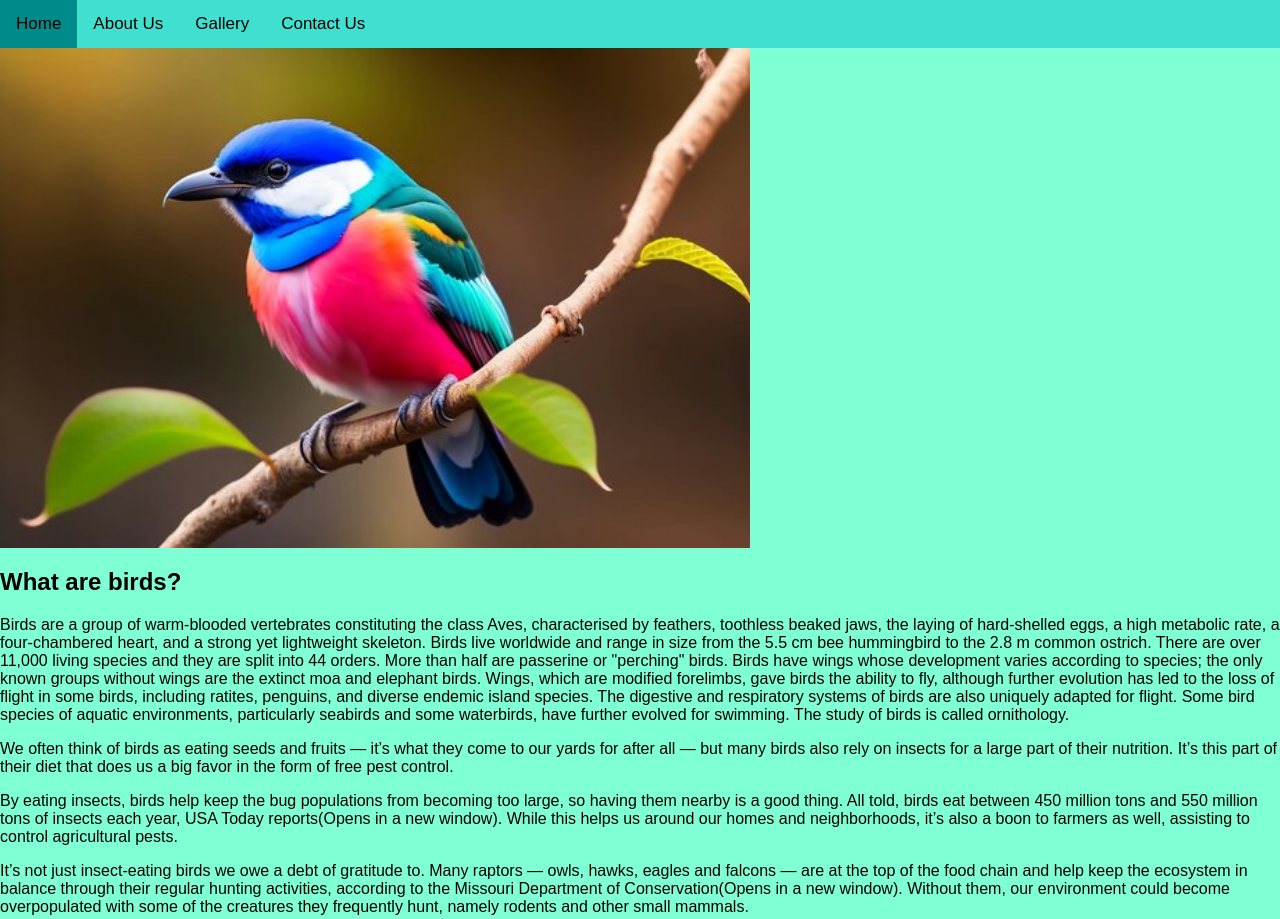
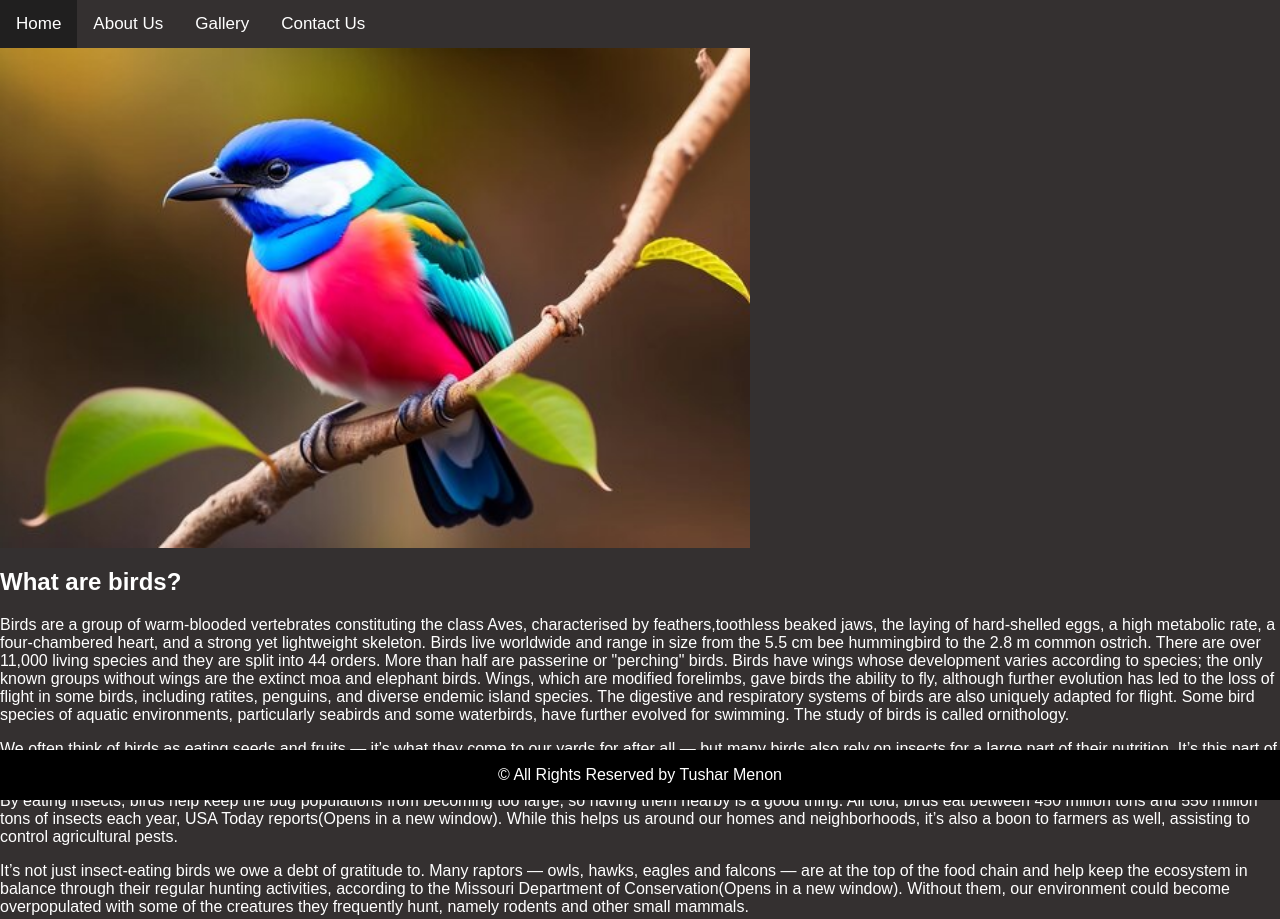
Before and after one commit to tusharmeno/Capstone-project, a plain HTML site: page index.html in a window 1280 px wide. Shown: the top 919 px of the page. Drawn offline with Linux system fonts and the light colour scheme.

Commit message:
initialcommit

```diff
--- a/index.html
+++ b/index.html
@@ -2,12 +2,12 @@
     <head>
         <link rel="stylesheet" href="style.css">
     </head>
-    <body>
+    <body text="white">
     <div class="topnav">
         <a class="active" href="#home">Home</a>
         <a href="#AboutUs">About Us</a>
         <a href="#">Gallery</a>
-        <a href="#Contactus">Contact Us</a>
+        <a href="contactus.html">Contact Us</a>
     </div>
 
     <section>
@@ -19,16 +19,15 @@
     <section>
         <p>
             <h1>What are birds?</h1>
-            Birds are a group of warm-blooded vertebrates constituting the class Aves, characterised by feathers,
-            toothless beaked jaws, the laying of hard-shelled eggs, a high metabolic rate, a four-chambered heart,
-            and a strong yet lightweight skeleton. Birds live worldwide and range in size from the 5.5 cm bee hummingbird
-            to the 2.8 m common ostrich. There are over 11,000 living species and they are split into 44 orders.
-            More than half are passerine or "perching" birds. Birds have wings whose development varies according to species;
-            the only known groups without wings are the extinct moa and elephant birds. Wings, which are modified forelimbs,
-            gave birds the ability to fly, although further evolution has led to the loss of flight in some birds, including ratites,
-            penguins, and diverse endemic island species. The digestive and respiratory systems of birds are also uniquely adapted
-            for flight. Some bird species of aquatic environments, particularly seabirds and some waterbirds, have further evolved
-            for swimming. The study of birds is called ornithology.
+            Birds are a group of warm-blooded vertebrates constituting the class Aves, characterised by feathers,toothless beaked jaws,
+            the laying of hard-shelled eggs, a high metabolic rate, a four-chambered heart, and a strong yet lightweight skeleton.
+            Birds live worldwide and range in size from the 5.5 cm bee hummingbird to the 2.8 m common ostrich. There are over 11,000
+            living species and they are split into 44 orders. More than half are passerine or "perching" birds. Birds have wings whose
+            development varies according to species; the only known groups without wings are the extinct moa and elephant birds. Wings,
+            which are modified forelimbs, gave birds the ability to fly, although further evolution has led to the loss of flight in
+            some birds, including ratites, penguins, and diverse endemic island species. The digestive and respiratory systems of birds
+            are also uniquely adapted for flight. Some bird species of aquatic environments, particularly seabirds and some waterbirds,
+            have further evolved for swimming. The study of birds is called ornithology.
         </p>
         <p>
             We often think of birds as eating seeds and fruits — it’s what they come to our yards for after all — but many birds also rely on insects for a large part of their nutrition. It’s this part of their diet that does us a big favor in the form of free pest control.
@@ -51,9 +50,15 @@
     </section>
 
     <section>
-        <div id="Contactus">
-            <h1>Contact Number</h1>
-            <p>+91 80861 37950</p>
+
+    </section>
+    <hr>
+    <br>
+    <br>
+    <br>
+    <section>
+        <div class="footer">
+        <p>© All Rights Reserved by Tushar Menon</p>
         </div>
     </section>
 
--- a/style.css
+++ b/style.css
@@ -1,27 +1,27 @@
 body{
     margin: 0;
     font-family: Arial, Helvetica, sans-serif;
-    background-color: aquamarine;
+    background-color: #343030;
 }
 .topnav{
     overflow: hidden;
-    background-color: turquoise;
+    background-color: #343030;
 }
 .topnav a{
     float: left;
-    color: black;
+    color: white;
     text-align: center;
     padding: 14px 16px;
     text-decoration: none;
     font-size: 17px;
 }
 .topnav a:hover {
-    background-color: cyan;
-    color: green;
+    background-color: gray;
+    color: whitesmoke;
 }
 .topnav a.active{
-    background-color: darkcyan;
-    color: black;
+    background-color: 201f1f;
+    color: white;
 }
 
 .carousel.container{
@@ -30,3 +30,13 @@ body{
     align-items: center;
     height: 300px;
 }
+
+.footer{
+    position: fixed;
+    left: 0;
+    bottom: 0;
+    width: 100%;
+    background-color: black;
+    color: white;
+    text-align: center;
+}
```
Also changed, not shown: contactus.html (added, +26 -0 lines).
